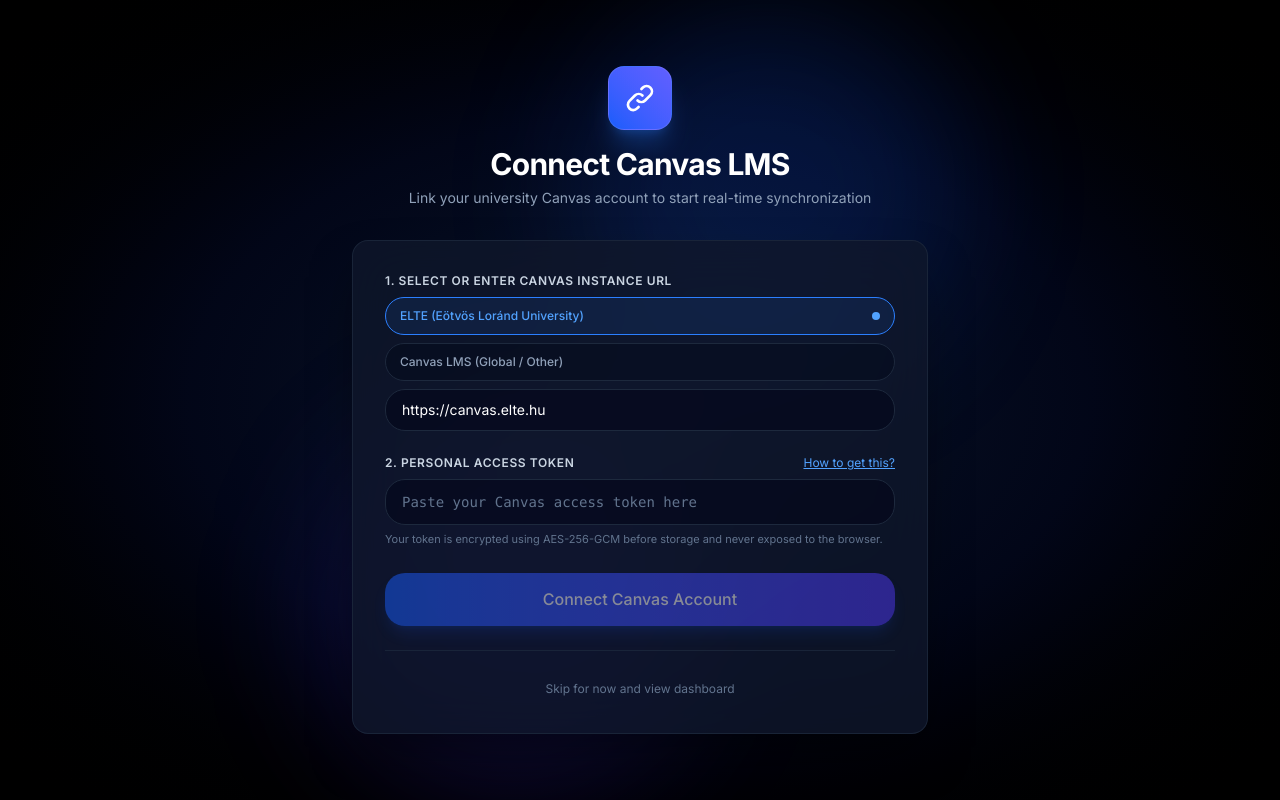
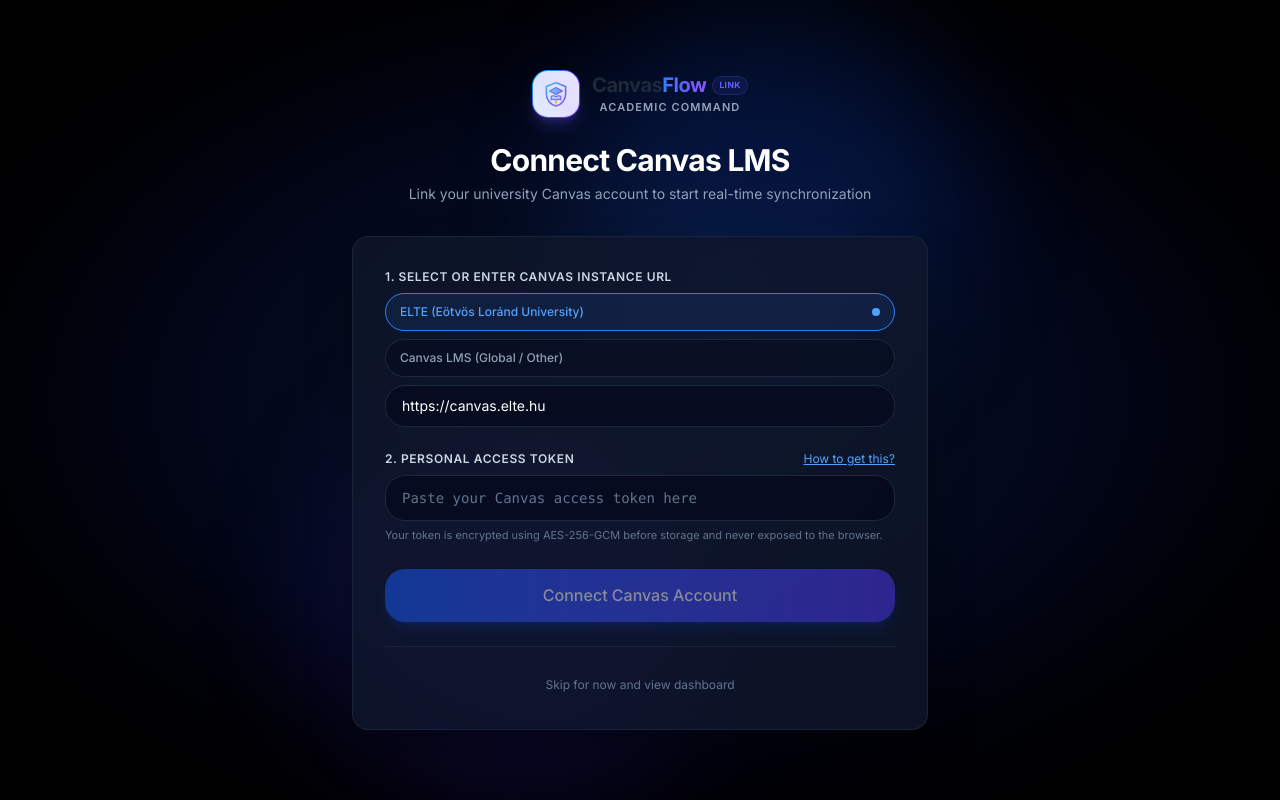
Before and after one commit to FaridMahmudlu/canvas-flow, a Next.js app: page /connect in a window 1280 px wide. Built offline with nearby package versions, Linux system fonts and the light colour scheme.

Commit message:
fix: safeguard token auto-migration, integrate bespoke logo on connect page, and add developer CONTRIBUTING guide

```diff
--- a/src/app/connect/page.tsx
+++ b/src/app/connect/page.tsx
@@ -3,6 +3,7 @@
 import { useState } from 'react';
 import { useRouter } from 'next/navigation';
 import Link from 'next/link';
+import { Logo } from '@/components/brand/logo';
 
 const POPULAR_INSTITUTIONS = [
   { name: 'ELTE (Eötvös Loránd University)', url: 'https://canvas.elte.hu' },
@@ -68,23 +69,11 @@
 
       <div className="relative w-full max-w-xl z-10">
         {/* Header */}
-        <div className="text-center mb-8">
-          <div className="inline-flex items-center justify-center w-16 h-16 rounded-2xl bg-gradient-to-tr from-blue-600 to-indigo-500 shadow-xl shadow-blue-500/25 mb-4 border border-white/10">
-            <svg
-              className="w-8 h-8 text-white"
-              fill="none"
-              stroke="currentColor"
-              viewBox="0 0 24 24"
-            >
-              <path
-                strokeLinecap="round"
-                strokeLinejoin="round"
-                strokeWidth={2}
-                d="M13.828 10.172a4 4 0 00-5.656 0l-4 4a4 4 0 105.656 5.656l1.102-1.101m-.758-4.899a4 4 0 005.656 0l4-4a4 4 0 00-5.656-5.656l-1.1 1.1"
-              />
-            </svg>
-          </div>
-          <h1 className="text-3xl font-extrabold text-white tracking-tight">
+        <div className="text-center mb-8 flex flex-col items-center">
+          <Link href="/" className="inline-block mb-6 hover:opacity-95 transition">
+            <Logo size="lg" badge="LINK" />
+          </Link>
+          <h1 className="text-2xl sm:text-3xl font-extrabold text-white tracking-tight">
             Connect Canvas LMS
           </h1>
           <p className="text-slate-400 text-sm mt-1.5">
--- a/src/lib/sync/engine.ts
+++ b/src/lib/sync/engine.ts
@@ -81,14 +81,16 @@
     });
 
     for (const user of targetUsers) {
-      await prisma.canvasConnection.upsert({
-        where: {
-          userId_instanceUrl: {
-            userId: user.id,
-            instanceUrl: baseUrl,
-          },
-        },
-        create: {
+      // Never overwrite an existing connection configured by the user
+      const existingConn = await prisma.canvasConnection.findFirst({
+        where: { userId: user.id },
+      });
+      if (existingConn) {
+        continue;
+      }
+
+      await prisma.canvasConnection.create({
+        data: {
           userId: user.id,
           instanceUrl: baseUrl,
           instanceName: 'ELTE Canvas',
@@ -97,14 +99,6 @@
           tokenTag: tag,
           canvasUserId: 344666,
           canvasUserName: user.name || 'Mahmudlu Farid (SEK2L3)',
-          isActive: true,
-          lastVerifiedAt: new Date(),
-        },
-        update: {
-          instanceName: 'ELTE Canvas',
-          encryptedToken: encrypted,
-          tokenIv: iv,
-          tokenTag: tag,
           isActive: true,
           lastVerifiedAt: new Date(),
         },
@@ -317,8 +311,8 @@
         baseUrl: connContext.baseUrl,
         token: connContext.token,
       };
-    } else if (process.env.CANVAS_TOKEN) {
-      // Dev / legacy fallback
+    } else if (process.env.NODE_ENV !== 'production' && process.env.CANVAS_TOKEN) {
+      // Dev / local fallback only
       canvasContext = {
         baseUrl: process.env.CANVAS_BASE_URL || 'https://canvas.elte.hu',
         token: process.env.CANVAS_TOKEN,
```
Also changed, not shown: 1 other file (tests, documents, lock files or other folders).
